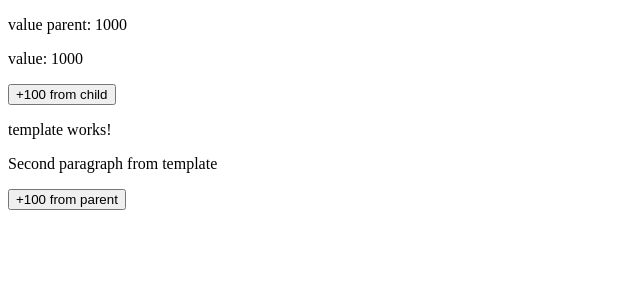
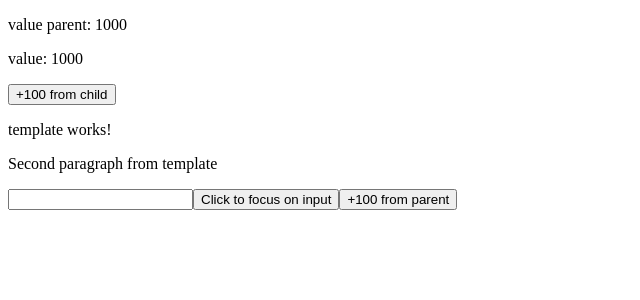
Before and after one commit to RafalG1991/angular-test-app, an Angular app: page / in a window 1280 px wide. Shown: the top 300 px of the page, without its empty margins (0-640 px from the left). Built offline with nearby package versions, Linux system fonts and the light colour scheme.

Commit message:
added button to focus on input on click

```diff
--- a/src/app/template/template.component.html
+++ b/src/app/template/template.component.html
@@ -8,3 +8,6 @@
 <ng-container [ngTemplateOutlet]="temp" ]>
 
 </ng-container>
+
+<input type="text" name="value" #input>
+<button (click)="input.focus()">Click to focus on input</button>
```
